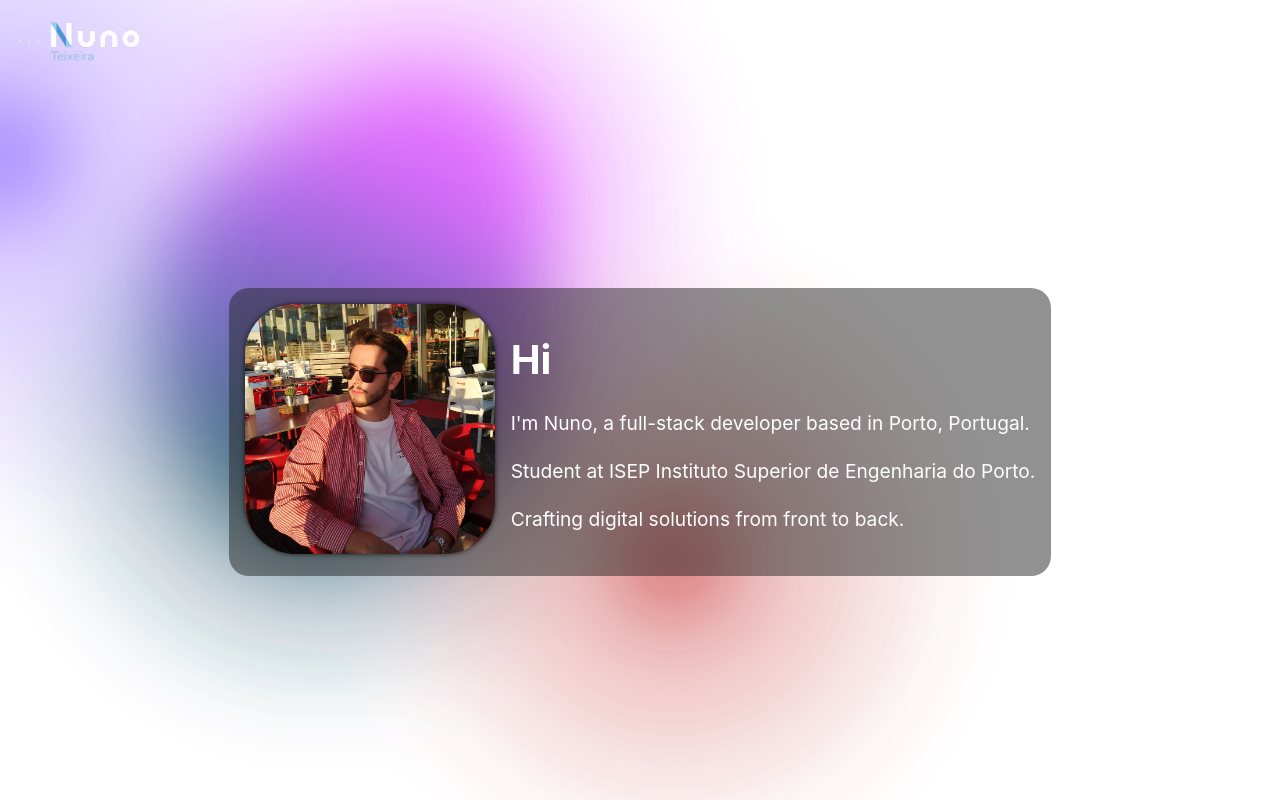
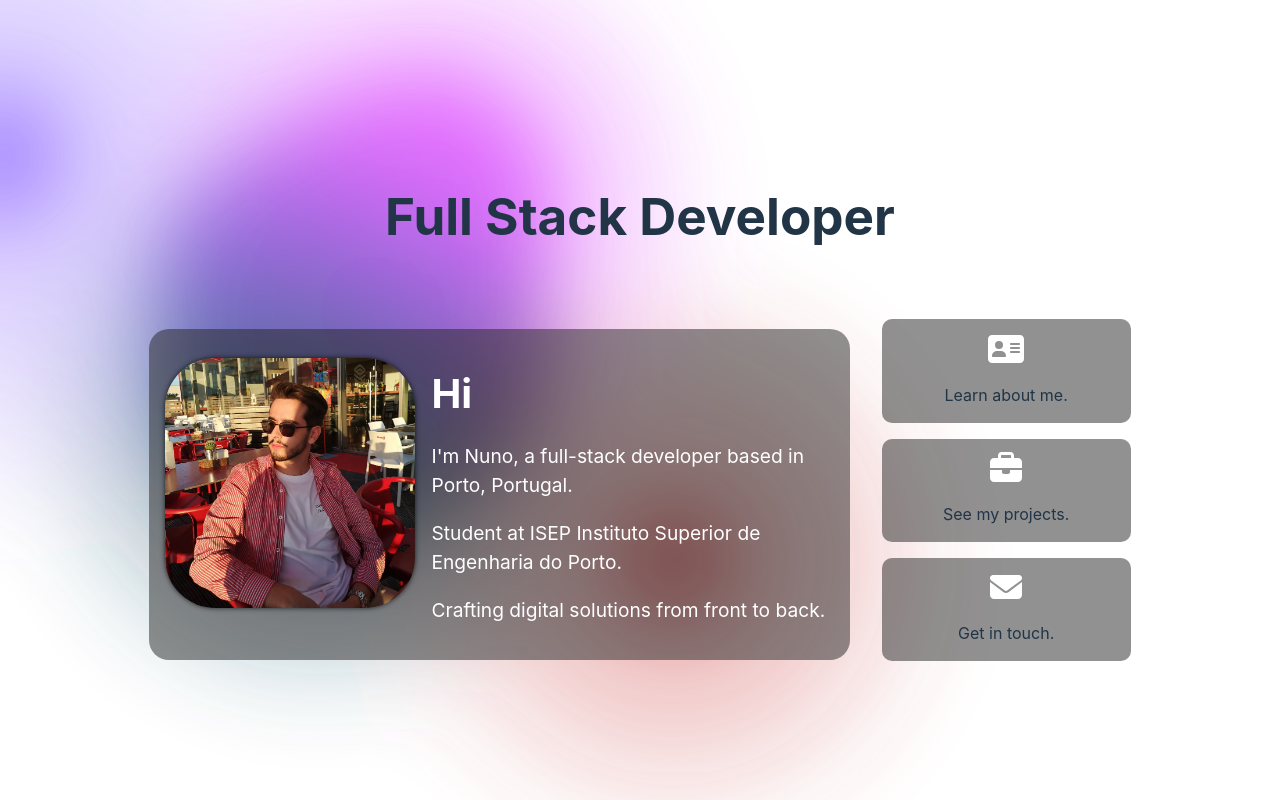
Before and after one commit to NunoTeixeiraMota/Portfolio, a React (Vite) app: page / in a window 1280 px wide. Shown: the top 800 px of the page. Built offline with nearby package versions, Linux system fonts and the light colour scheme; no server answers.

Commit message:
Changes to Home Design Removed Logo

```diff
--- a/package.json
+++ b/package.json
@@ -12,15 +12,20 @@
     "preview": "vite preview"
   },
   "dependencies": {
+    "@fortawesome/fontawesome-svg-core": "^6.5.1",
+    "@fortawesome/free-solid-svg-icons": "^6.5.1",
+    "@fortawesome/react-fontawesome": "^0.2.0",
     "axios": "^1.6.7",
     "react": "^18.2.0",
     "react-dom": "^18.2.0",
     "react-router-dom": "^6.22.0",
+    "react-scroll": "^1.9.0",
     "styled-components": "^6.1.8"
   },
   "devDependencies": {
     "@types/react": "^18.2.55",
     "@types/react-dom": "^18.2.19",
+    "@types/react-scroll": "^1.8.10",
     "@typescript-eslint/eslint-plugin": "^6.21.0",
     "@typescript-eslint/parser": "^6.21.0",
     "@vitejs/plugin-react": "^4.2.1",
--- a/src/App.tsx
+++ b/src/App.tsx
@@ -1,4 +1,4 @@
-import { useEffect } from 'react';
+import { useEffect, useRef, useState } from 'react';
 import './App.css';
 import About from './pages/About';
 import Projects from './pages/Projects';
@@ -14,6 +14,9 @@ function App() {
         { label: 'Contact', to: '#contact' }
     ];
 
+    const [isNavbarVisible, setIsNavbarVisible] = useState(true); // Initially set to true
+
+    const navbarRef = useRef<HTMLDivElement>(null);
 
     useEffect(() => {
         const interBubble = document.querySelector<HTMLDivElement>('.interactive')!;
@@ -42,15 +45,38 @@ function App() {
         };
     }, []);
 
+    useEffect(() => {
+        const observer = new IntersectionObserver((entries) => {
+            entries.forEach((entry) => {
+                if (entry.isIntersecting) {
+                    setIsNavbarVisible(false); // Hide Navbar when not in view
+                } else {
+                    setIsNavbarVisible(true); // Show Navbar when in view
+                }
+            });
+        });
+
+        if (navbarRef.current) {
+            observer.observe(navbarRef.current);
+        }
+
+        return () => {
+            if (navbarRef.current) {
+                observer.unobserve(navbarRef.current);
+            }
+        };
+    }, []);
+
     return (
         <div className="App">
-            <Navbar links={links}/>
+            <div ref={navbarRef}>
+                {isNavbarVisible && <Navbar links={links} />}
+            </div>
             <div className="page-content">
                 <div id="home"><Home /></div>
                 <div id="about"><About /></div>
                 <div id="projects"><Projects /></div>
                 <div id="contact"><Contact /></div>
-
             </div>
             <div className="gradient-bg">
                 <svg xmlns="http://www.w3.org/2000/svg">
--- a/src/navbar.css
+++ b/src/navbar.css
@@ -1,34 +1,32 @@
 nav {
   position: fixed;
   top: 0;
-    left: 0;
-    width: 100%;
+  right: 0; /* Align to the right side of the screen */
   z-index: 1000; /* Ensure Navbar is above other content */
   display: flex;
-    justify-content: space-between;
+  justify-content: flex-end; /* Align items to the right */
   align-items: center;
-    padding: 10px 0px; /* Adjust padding as needed */
-  }
-
-  nav img {
-    width: 12vw; /* Adjust logo size as needed */
+  padding: 10px; /* Adjust padding as needed */
+  width: 100%; /* Take full width of the screen */
 }
 
 ul {
   list-style-type: none;
   margin: 0;
   padding: 0;
+  display: flex; /* Make the list a flex container */
 }
 
 li {
-    display: inline;
-    margin-right: 2vw; /* Adjust spacing between links as needed */
+  margin-left: 20px; /* Adjust spacing between links as needed */
 }
 
 NavLink {
   text-decoration: none;
   color: #333; /* Adjust link color as needed */
   font-weight: bold; /* Adjust font weight as needed */
+  font-size: 18px; /* Adjust font size as needed */
+
 }
 
 NavLink:hover {
--- a/src/navbar.tsx
+++ b/src/navbar.tsx
@@ -3,7 +3,6 @@
 // Import React and NavLink
 import React from 'react';
 import { NavLink } from 'react-router-dom';
-import logo from './assets/logo.png';
 import './navbar.css'
 
 // Define NavbarProps interface
@@ -24,7 +23,6 @@ const Navbar: React.FC<NavbarProps> = ({ links }) => {
     return (
         // Navbar JSX
         <nav>
-            <img src={logo} alt="logo" />
             <ul>
                 {links.map((link, index) => (
                     <li key={index}>
--- a/src/pages/Home.tsx
+++ b/src/pages/Home.tsx
@@ -1,10 +1,48 @@
 import styled from "styled-components";
-
 import logo from "../assets/Screenshot_2.png"; // Importing the image directly
+import { FontAwesomeIcon } from '@fortawesome/react-fontawesome';
+import { faAddressCard, faBriefcase, faEnvelope } from '@fortawesome/free-solid-svg-icons';
 
 const Home = () => {
+    // Function to scroll to a section
+    const scrollToSection = (id: string) => {
+        const section = document.getElementById(id);
+        if (section) {
+            const startPos = window.pageYOffset;
+            const targetPos = section.getBoundingClientRect().top + window.pageYOffset;
+
+            const distance = targetPos - startPos;
+            const duration = 800; // Adjust duration as needed
+
+            let start: number | null = null;
+
+            const step = (timestamp: number) => {
+                if (!start) start = timestamp;
+                const progress = timestamp - start;
+                const percentage = Math.min(progress / duration, 1);
+
+                window.scrollTo(0, startPos + distance * easeInOutQuad(percentage));
+
+                if (progress < duration) {
+                    requestAnimationFrame(step);
+                } else {
+                    window.location.hash = `#${id}`;
+                }
+            };
+
+            requestAnimationFrame(step);
+        }
+    };
+
+    // Easing function for smooth animation
+    function easeInOutQuad(t: number) {
+        return t < 0.5 ? 2 * t * t : -1 + (4 - 2 * t) * t;
+    };
+
     return (
         <Container>
+            <FSD>Full Stack Developer</FSD>
+            <FlexContainer>
                 <ContentContainer>
                     <LogoContainer>
                         <Logo src={logo} alt="Logo" />
@@ -14,27 +52,48 @@ const Home = () => {
                         <Description>
                             I'm Nuno, a full-stack developer based in Porto, Portugal.
                         </Description>
-                    <Description>
-                        Student at ISEP Instituto Superior de Engenharia do Porto.
-                    </Description>
-                    <Description>
-                        Crafting digital solutions from front to back.
-                    </Description>
+                        <Description>Student at ISEP Instituto Superior de Engenharia do Porto.</Description>
+                        <Description>Crafting digital solutions from front to back.</Description>
                     </Content>
                 </ContentContainer>
+                {/* Boxes with click functionality */}
+                <BoxContainer>
+                    <Box onClick={() => scrollToSection("about")}>
+                        <BoxTitle><FontAwesomeIcon icon={faAddressCard} size="2x" color="white" /></BoxTitle>
+                        <BoxContent>Learn about me.</BoxContent>
+                    </Box>
+                    <Box onClick={() => scrollToSection("projects")}>
+                        <BoxTitle><FontAwesomeIcon icon={faBriefcase} size="2x" color="white" /></BoxTitle>
+                        <BoxContent>See my projects.</BoxContent>
+                    </Box>
+                    {/* Add more boxes here */}
+                    <Box onClick={() => scrollToSection("contact")}>
+                        <BoxTitle><FontAwesomeIcon icon={faEnvelope} size="2x" color="white" /></BoxTitle>
+                        <BoxContent>Get in touch.</BoxContent>
+                    </Box>
+                </BoxContainer>
+            </FlexContainer>
         </Container>
     );
 };
+
+const FSD = styled.h1`
+  padding: 1px; /* Adjust padding as needed */
+  border-radius: 20px; /* Rounded corners */
+  margin-top: 0; /* Remove default margin */
+`;
 
 const Container = styled.div`
   display: flex;
   justify-content: center;
   align-items: center;
   height: 100vh; /* Set the height to 100% of viewport height */
-    @media (max-width: 768px) {
-        flex-direction: column;
-        text-align: center;
-    }
+  flex-direction: column; /* Change to column layout */
+`;
+
+const FlexContainer = styled.div`
+  display: flex;
+  align-items: center;
 `;
 
 const Logo = styled.img`
@@ -42,9 +101,7 @@ const Logo = styled.img`
   height: auto;
   border-radius: 20%;
   box-shadow: 0px 0px 5px 0px rgba(0, 0, 0, 0.75);
-    @media (max-width: 768px) {
-        margin-bottom: 2rem;
-    }
+  margin-bottom: 1rem;
 `;
 
 const ContentContainer = styled.div`
@@ -53,10 +110,11 @@ const ContentContainer = styled.div`
   border-radius: 20px;
   display: flex;
   align-items: center;
+  flex-direction: row; /* Align items horizontally */
+  margin-top: 2rem; /* Add margin to separate from logo */
 `;
 
 const LogoContainer = styled.div`
-    flex: 0 0 auto;
   margin-right: 1rem;
 `;
 
@@ -75,4 +133,35 @@ const Description = styled.p`
   margin-top: 1rem;
 `;
 
+const BoxContainer = styled.div`
+  padding-top: 2.5rem; /* Add padding to separate from ContentContainer */
+  display: flex;
+  flex-direction: column;
+  justify-content: space-around;
+  width: 30%;
+  margin-left: 2rem; /* Add margin to separate from ContentContainer */
+`;
+
+const Box = styled.div`
+  background-color: rgba(36, 36, 36, 0.5); /* White-gray transparent background */
+  border-radius: 10px;
+  cursor: pointer;
+  margin-bottom: 1rem; /* Add margin between the boxes */
+  &:hover {
+    transform: translateY(-5px) rotateX(10deg) rotateY(5deg);
+    box-shadow: 0px 0px 15px 0px rgba(255, 255, 255, 1);
+  }
+`;
+
+
+
+const BoxTitle = styled.h2`
+  font-size: 1rem;
+  margin-bottom: 0.5rem;
+`;
+
+const BoxContent = styled.p`
+  font-size: 1rem;
+`;
+
 export default Home;
--- a/src/pages/Projects.css
+++ b/src/pages/Projects.css
@@ -36,14 +36,14 @@
     z-index: 0;
     margin: -2px; /* Pull the pseudo-element just outside the project-card boundaries */
     border-radius: inherit; /* If your .project-card has a border-radius */
-    background: linear-gradient(60deg, red, orange, blue, indigo, red, orange, yellow, blue, indigo, violet);
+    background: linear-gradient(60deg, red, orange, blue, indigo, red, orange, blue, indigo, violet);
     background-size: 300% 300%; /* Large size to allow for the background-position animation */
     opacity: 0;
     transition: opacity 0.5s, transform 0.5s; /* Set the transition for the opacity */
 }
 
 .project-card:hover::after {
-    opacity: 0.3; /* Make the pseudo-element visible with the gradient visible */
+    opacity: 0.15; /* Make the pseudo-element visible with the gradient visible */
     animation: moveGradient 4s linear infinite;
 }
 
--- a/src/pages/Projects.tsx
+++ b/src/pages/Projects.tsx
@@ -1,4 +1,4 @@
-import  { useState, useEffect } from 'react';
+import { useState, useEffect } from 'react';
 import axios from 'axios';
 import './Projects.css';
 
@@ -7,8 +7,15 @@ interface Project {
     name: string;
     html_url: string;
     languages_url: string;
-    // Add more properties as needed
+    description: string; // Add the description property
+
 }
+const projectDescriptions: { [repoName: string]: string } = {
+    "repo1": "A fantastic project that does amazing things.",
+    "repo2": "Another cool project with exciting features.",
+    // ...add more descriptions here
+    "default": "A great project by NunoTeixeiraMota." // Default if no match is found
+};
 
 const Projects = () => {
     const [projects, setProjects] = useState<Project[]>([]);
@@ -38,13 +45,23 @@ const Projects = () => {
                         className="project-link"
                     >
                         <div className="project-card">
-                            <div className="project-title-container">
-                                <span className="project-title">{project.name}</span>
-                            </div>
-                            <div className="project-languages">
-                                {project.languages_url && <Languages projectUrl={project.languages_url} />}
+                            <div className="project-card-inner">
+                                <div className="project-card-front">
+                                    <div className="project-title-container">
+                                        <span className="project-title">{project.name}</span>
+                                    </div>
+                                    <div className="project-languages">
+                                        {project.languages_url && <Languages projectUrl={project.languages_url} />}
+                                    </div>
+                                    <div className="project-card-back">
+                                        <div className="project-description">
+                                            {projectDescriptions[project.name] || projectDescriptions["default"]}
+                                        </div>
+                                    </div>
+                                </div>
                             </div>
                         </div>
+
                     </a>
                 ))}
             </div>
```
Also changed, not shown: 1 other file (tests, documents, lock files or other folders). Lines whose indentation alone changed are shown as unchanged.
